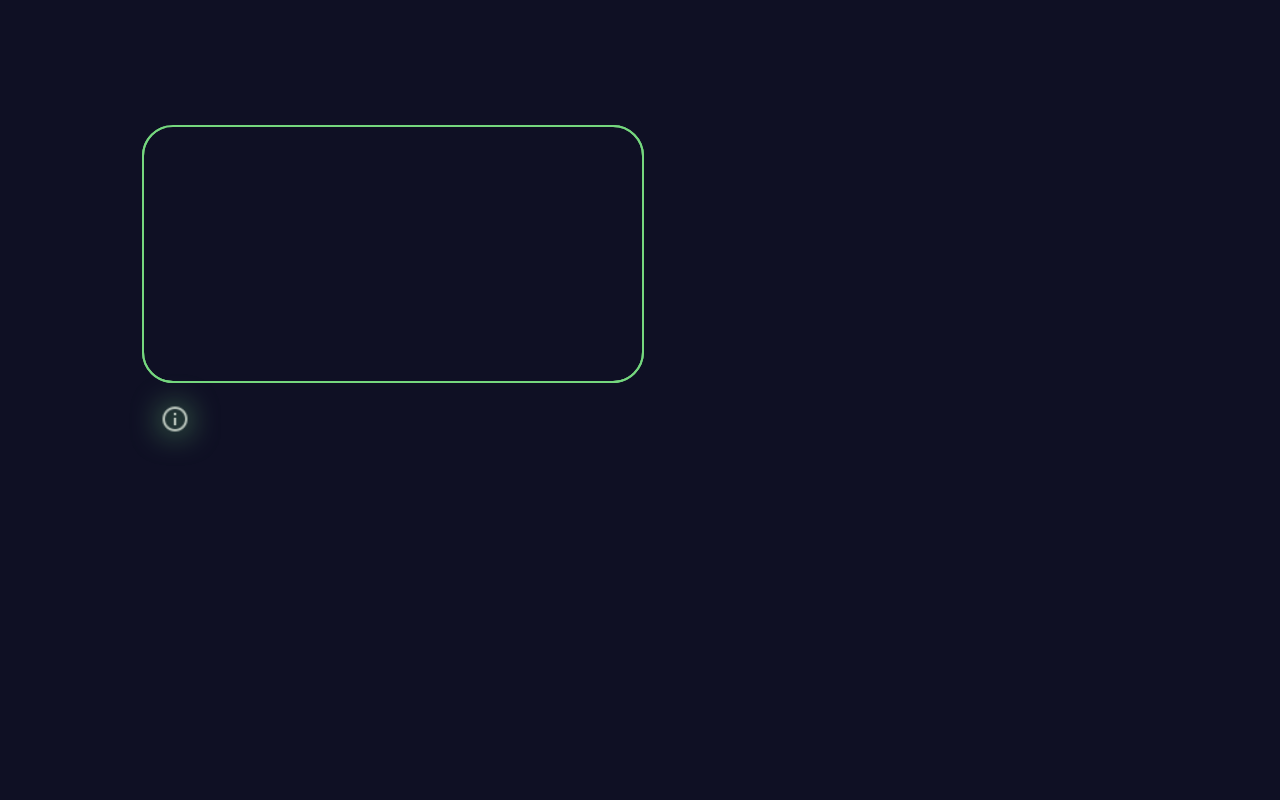
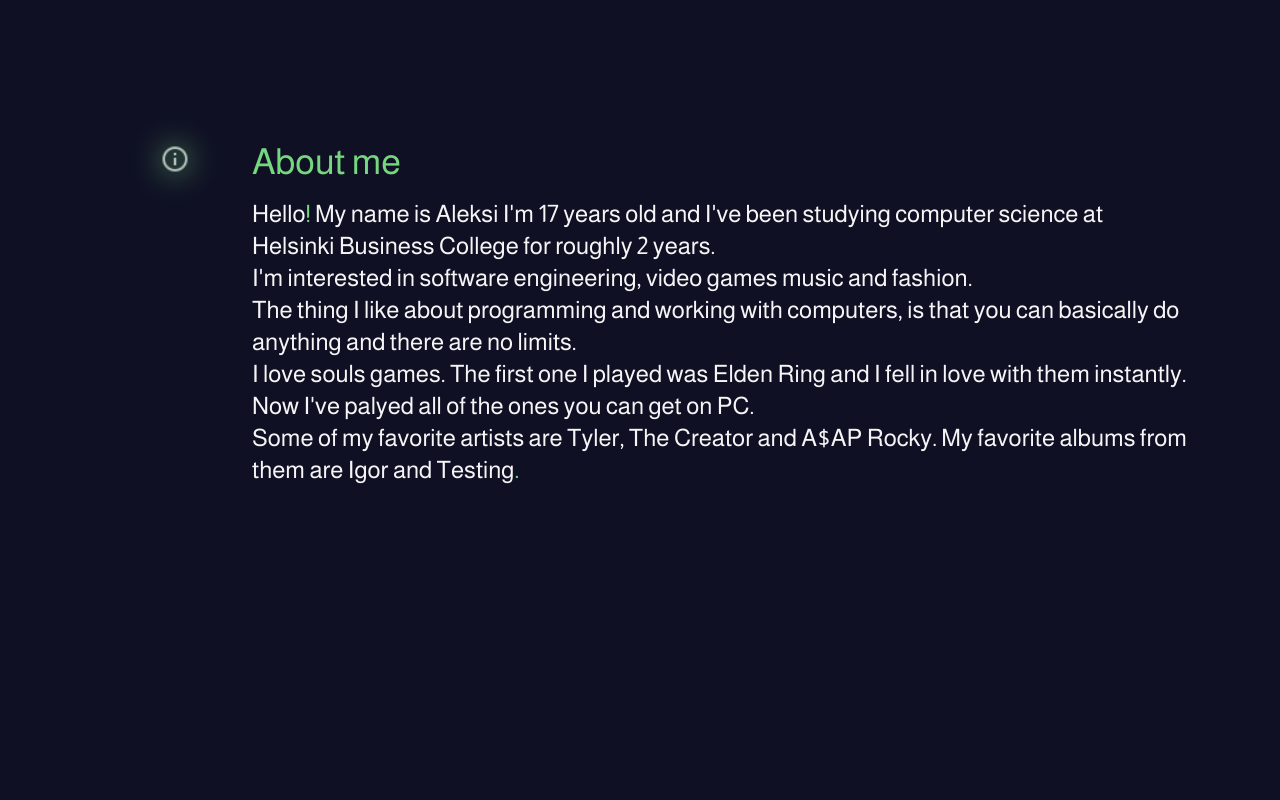
Before and after one commit to Aleksi1212/home-page, a React (Create React App) app: page / in a window 1280 px wide. Shown: the part 900-1700 px from the top of the page. Built offline with nearby package versions, Linux system fonts and the light colour scheme.

Commit message:
new changes

```diff
--- a/src/Bachgroundline.js
+++ b/src/Bachgroundline.js
@@ -20,18 +20,18 @@ function setBackground(Background) {
                 let pathPos = path.style.strokeDashoffset.slice(0, -2)
 
                 if (scrollDir > scrollSet) {
-                    if (Number(pathPos) <= 1000 && Number(pathPos) >= 900 && props.borders.aboutBorder1 != null) {
-                        props.loadContent(props.borders.aboutBorder1, props.borders.aboutBorder2)
-                    } else if (Number(pathPos) <= -10 && Number(pathPos) >= -50) {
+                    // if (Number(pathPos) <= 1000 && Number(pathPos) >= 900 && props.borders.aboutBorder1 != null) {
+                    //     props.loadContent(props.borders.aboutBorder1, props.borders.aboutBorder2)
+                    if (Number(pathPos) <= -10 && Number(pathPos) >= -50) {
                         props.loadContent(props.borders.projectBorder1, props.borders.projectBorder2)
                     }
 
                 } else {
-                    if (props.aboutInview) {
-                        props.loadContent(props.borders.aboutBorder1, props.borders.aboutBorder2)
-                    } else if (!props.aboutInview) {
-                        props.removeContent(props.borders.aboutBorder1, props.borders.aboutBorder2)
-                    }
+                    // if (props.aboutInview) {
+                    //     props.loadContent(props.borders.aboutBorder1, props.borders.aboutBorder2)
+                    // } else if (!props.aboutInview) {
+                    //     props.removeContent(props.borders.aboutBorder1, props.borders.aboutBorder2)
+                    // }
 
                     if (props.projectInview) {
                         props.loadContent(props.borders.projectBorder1, props.borders.projectBorder2)
@@ -67,7 +67,7 @@ class Background extends React.Component {
                 </div>
 
                 <div className="line">
-                    <svg width="5" height="1667" viewBox="0 0 2 1667" fill="none" xmlns="http://www.w3.org/2000/svg">
+                    <svg width="5" height="1750" viewBox="0 0 2 1667" fill="none" xmlns="http://www.w3.org/2000/svg">
                         <path id="linePath" d="M1.27454 -0.00909424V1667" stroke="#77D75E" strokeWidth={2.5}/>
                     </svg>
                 </div>
--- a/src/Contents.js
+++ b/src/Contents.js
@@ -15,23 +15,42 @@ function Contents() {
     }, [])
 
     const loadContent = (firstLine, secondLine) => {
-        firstLine.style.strokeDashoffset = '0'
-        firstLine.style.strokeDasharray = '1461'
+        if (firstLine == borders.homeBorder1) {
+            firstLine.style.strokeDashoffset = '0'
 
-        secondLine.style.strokeDashoffset = '0'
-        secondLine.style.strokeDasharray = '1461'
+            secondLine.style.strokeDashoffset = '0'
+
+        // } else if (firstLine == borders.aboutBorder1) {
+        //     firstLine.style.strokeDashoffset = '0'
+
+        //     secondLine.style.strokeDashoffset = '0'
+
+        } else if (firstLine == borders.projectBorder1) {
+            firstLine.style.strokeDashoffset = '0'
+
+            secondLine.style.strokeDashoffset = '0'
+        }
+
     }
 
     const removeContent = (firstLine, secondLine) => {
-        if (firstLine != null) {
+        if (firstLine != null && firstLine == borders.homeBorder1) {
             firstLine.style.strokeDashoffset = '1461'
-            firstLine.style.strokeDasharray = '1461'
 
             secondLine.style.strokeDashoffset = '-1461'
-            secondLine.style.strokeDasharray = '1461'
+
+        // } else if (firstLine != null && firstLine == borders.aboutBorder1) {
+        //     firstLine.style.strokeDashoffset = '2000'
+
+        //     secondLine.style.strokeDashoffset = '-1750'
+
+        } else if (firstLine != null && firstLine == borders.projectBorder1) {
+            firstLine.style.strokeDashoffset = '1461'
+
+            secondLine.style.strokeDashoffset = '-1461'
 
         } else {
-            console.log('line is null');
+            // error
         }
     }
 
@@ -40,15 +59,15 @@ function Contents() {
     const projectRef = useRef(null)
 
     const homeInview = useIsInViewport(homeRef)
-    const aboutInview = useIsInViewport(aboutRef)
+    //const aboutInview = useIsInViewport(aboutRef)
     const projectInview = useIsInViewport(projectRef)
 
     const borders = {
         homeBorder1: document.getElementById('homeBorder1'),
         homeBorder2: document.getElementById('homeBorder2'),
 
-        aboutBorder1: document.getElementById('aboutBorder1'),
-        aboutBorder2: document.getElementById('aboutBorder2'),
+        // aboutBorder1: document.getElementById('aboutBorder1'),
+        // aboutBorder2: document.getElementById('aboutBorder2'),
 
         projectBorder1: document.getElementById('projectBorder1'),
         projectBorder2: document.getElementById('projectBorder2')
@@ -60,25 +79,25 @@ function Contents() {
         removeContent(borders.homeBorder1, borders.homeBorder2)
     }
 
-    if (!aboutInview) {
-        removeContent(borders.aboutBorder1, borders.aboutBorder2)
-    }
+    // if (!aboutInview) {
+    //     removeContent(borders.aboutBorder1, borders.aboutBorder2)
+    // }
 
     if (!projectInview) {
         removeContent(borders.projectBorder1, borders.projectBorder2)
+    }
 
-    }
 
     return (
         <>
-            <Bachgroundline borders={borders} aboutInview={aboutInview} projectInview={projectInview} loadContent={loadContent} removeContent={removeContent} />
-            {/* Home section */}
+            <Bachgroundline borders={borders} /*aboutInview={aboutInview}*/ projectInview={projectInview} loadContent={loadContent} removeContent={removeContent} />
+            {/* Welcome section */}
             <div id="home" className="content-wrapper mt-44" ref={homeRef}>
                 <svg height={260} width={510} xmlns="http://www.w3.org/2000/svg">
                     <rect id="homeBorder1" height={256} width={500} rx={30} x={2} y={2} />
                     <rect id="homeBorder2" height={256} width={500} rx={30} x={2} y={2} />
                 </svg>
-                <div className="absolute inline w-auto h-64 text-center py-16 homeinfo">
+                <div className="homeinfo" data-Aos="fade-in">
                     <h1>Welcome to my page</h1>
                     <br/>
                     <p>Learn about me and</p>
@@ -86,21 +105,36 @@ function Contents() {
                 </div>
             </div>
             <div id="homeImage" className="image">
-                <img src={background} alt="background" width={30} height={30} className="blur-lg" data-Aos='zoom-in' />
-                <img src={home} alt="home"width={30} height={30} className="absolute" />
+                <img src={background} alt="background" width={30} height={30} className="blur-lg" data-Aos='zoom-in' data-Aos-delay="150" />
+                <img src={home} alt="home"width={30} height={30} className="absolute" data-Aos='zoom-in' />
             </div>
 
             {/* About me section */}
-            <div id="about" className="content-wrapper" ref={aboutRef}>
-                <svg height={260} width={510} xmlns="http://www.w3.org/2000/svg">
-                    <rect id="aboutBorder1" height={256} width={500} rx={30} x={2} y={2} />
-                    <rect id="aboutBorder2" height={256} width={500} rx={30} x={2} y={2} />
-                </svg>
+            <div id="aboutImage" className="image w-8">
+                <img src={background} alt="background" width={30} height={30} className="blur-lg" data-Aos="zoom-in" data-Aos-delay="150" />
+                <img src={about} alt="about" width={30} height={30} className="absolute" data-Aos="zoom-in" />
             </div>
-            <div id="aboutImage" className="image">
-                <img src={background} alt="background" width={30} height={30} className="blur-lg" data-Aos='zoom-in' />
-                <img src={about} alt="about" width={30} height={30} className="absolute" />
+
+            <div className="aboutinfo" id="about">
+                <div className="text-limeGreen pb-4 text-4xl" data-Aos="fade-right">
+                    <h1>About me</h1>
+                </div>
+                <p data-Aos="fade-right" data-Aos-delay="300">
+                    Hello<span className="text-limeGreen">!</span> My name is Aleksi I'm 17 years old and I've been studying
+                    computer science at Helsinki Business College for roughly 2 years.
+                    <br />
+                    I'm interested in software engineering, video games music and fashion.
+                    <br />
+                    The thing I like about programming and working with computers, is that you can basically do anything and there are no limits.
+                    <br />
+                    I love souls games. The first one I played was Elden Ring and I fell in love with them instantly.
+                    Now I've palyed all of the ones you can get on PC.
+                    <br />
+                    Some of my favorite artists are Tyler, The Creator and A$AP Rocky. My favorite albums from them are
+                    Igor and Testing<span className="text-limeGreen">.</span>
+                </p>
             </div>
+
 
             {/* Projects section */}
             <div id="projects" className="content-wrapper" ref={projectRef}>
@@ -110,8 +144,8 @@ function Contents() {
                 </svg>
             </div>
             <div id="projectImage" className="image">
-                <img src={background} alt="background" width={30} height={30} className="blur-lg" data-Aos='zoom-in' />
-                <img src={projects} alt="projects" width={30} height={30} className="absolute" />
+                <img src={background} alt="background" width={30} height={30} className="blur-lg" data-Aos='zoom-in' data-Aos-delay="150" />
+                <img src={projects} alt="projects" width={30} height={30} className="absolute" data-Aos='zoom-in' />
             </div>
 
             <footer className="w-full bg-darkGey h-44"></footer>
--- a/src/styles/animation.css
+++ b/src/styles/animation.css
@@ -4,24 +4,41 @@
     fill: transparent;
     stroke: #75d77e;
     transition-timing-function: linear;
-    transition: stroke-dashoffset 4s, stroke-dasharray 1s;
+    transition: stroke-dashoffset 4s;
     stroke-dashoffset: 1120;
 }
 
-#homeBorder1, #homeBorder2, #aboutBorder1, #aboutBorder2, #projectBorder1, #projectBorder2 {
+#homeBorder1, #homeBorder2, #projectBorder1, #projectBorder2 {
     stroke-dasharray: 1461;
     stroke-width: 2px;
     fill: transparent;
     stroke: #75d77e;
     transition-timing-function: linear;
-    transition: stroke-dashoffset 4s, stroke-dasharray 1s;
+    transition: stroke-dashoffset 4s;
 }
 
-#homeBorder1, #aboutBorder1, #projectBorder1 {
+#aboutBorder1, #aboutBorder2 {
+    stroke-dasharray: 2000;
+    stroke-width: 2px;
+    fill: transparent;
+    stroke: #75d77e;
+    transition-timing-function: linear;
+    transition: stroke-dashoffset 4s;
+}
+
+#aboutBorder1 {
+    stroke-dashoffset: 2000;
+}
+
+#aboutBorder2 {
+    stroke-dashoffset: -1750;
+}
+
+#homeBorder1, #projectBorder1 {
     stroke-dashoffset: 1461;
 }
 
-#homeBorder2, #aboutBorder2, #projectBorder2 {
+#homeBorder2, #projectBorder2 {
     stroke-dashoffset: -1461;
 }
 
--- a/src/styles/index.css
+++ b/src/styles/index.css
@@ -16,19 +16,31 @@
     }
 
     .navbar {
-        @apply top-0 flex justify-end w-screen sticky
+        @apply top-0 flex justify-end w-screen
     }
 
     .animation {
         @apply hidden xl:flex
     }
 
+    .homeinfo {
+        @apply absolute inline w-96 h-64 text-center py-16
+    }
+
+    .aboutinfo {
+        @apply ml-60 -mt-16 h-96 p-3 w-[60rem]
+    }
+
     .homeinfo h1 {
         @apply text-3xl
     }
 
-    .homeinfo p {
-        @apply opacity-50 text-lg
+    .homeinfo p, .aboutinfo p {
+        @apply opacity-50 text-lg whitespace-normal
+    }
+
+    .aboutinfo p {
+        @apply text-2xl
     }
 
     .image {
@@ -40,15 +52,12 @@
     }
 }
 
-.navbar {
-    position: -webkit-sticky;
-}
 
-#home, #about, #projects {
+#home, #projects {
     width: 600px;
 }
 
-#about, #projects {
+#projects, #aboutImage {
     margin-top: 35%;
 }
 
@@ -124,14 +133,14 @@
 }
 
 .alt-send-button {
-    width: 15rem;
+    width: 20rem;
     height: 30px;
     padding-top: 5px;
     transition: all .2s ease-in-out;
 }
 
 .alt-send-button img {
-    margin-left: 6.8rem;
+    margin-left: 9.5rem;
 }
 
 .send-text {
--- a/tailwind.config.js
+++ b/tailwind.config.js
@@ -13,7 +13,7 @@ module.exports = {
     extend: {
       colors: {
         darkGey: '#141C24',
-        limeGreen: '#77d75e',
+        limeGreen: '#75d77e',
         veryDarkBlue: '#0f1024'
       }
     }
```
